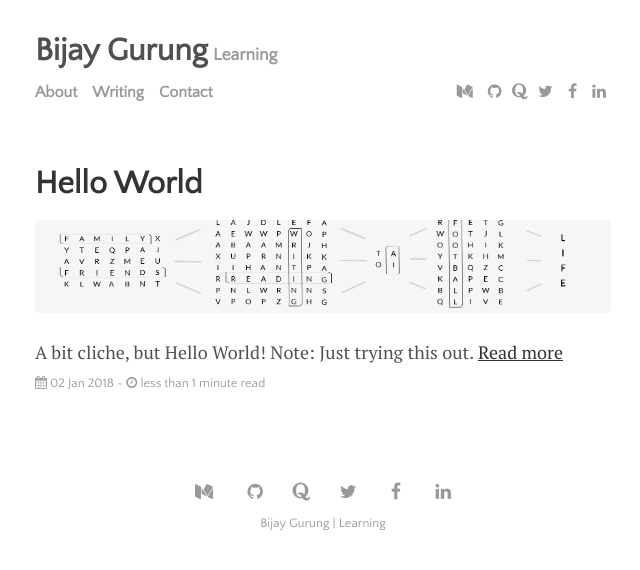
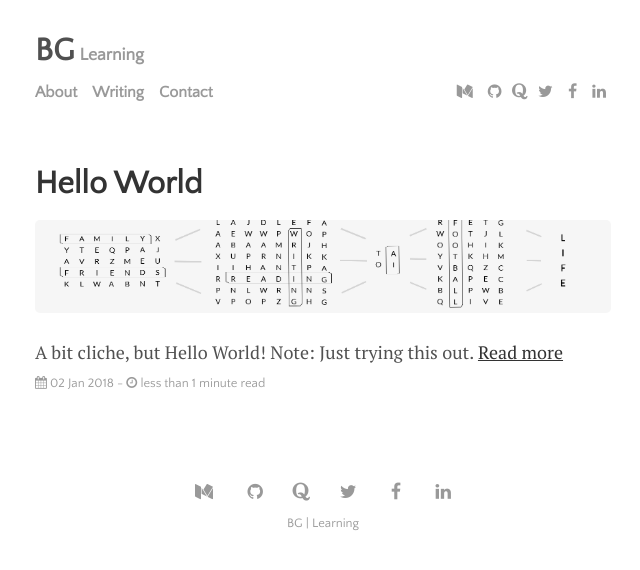
Before and after one commit to bglearning/bglearning.github.io, a Jekyll site: the page built from index.html, in a window 1280 px wide. Shown: the top 570 px of the page, without its empty margins (317-957 px from the left). Built offline with Jekyll 4.4.1, drawn with Linux system fonts in a browser that asks for light colours; the list of posts is cut into pages by our own code.

Commit message:
Name the title as simply BG
Use "BG" instead of full name

```diff
--- a/_data/settings.yml
+++ b/_data/settings.yml
@@ -1,4 +1,4 @@
-title:  Bijay Gurung
+title:  BG
 tagline:  Learning
 
 # Authors documented under _data
```
